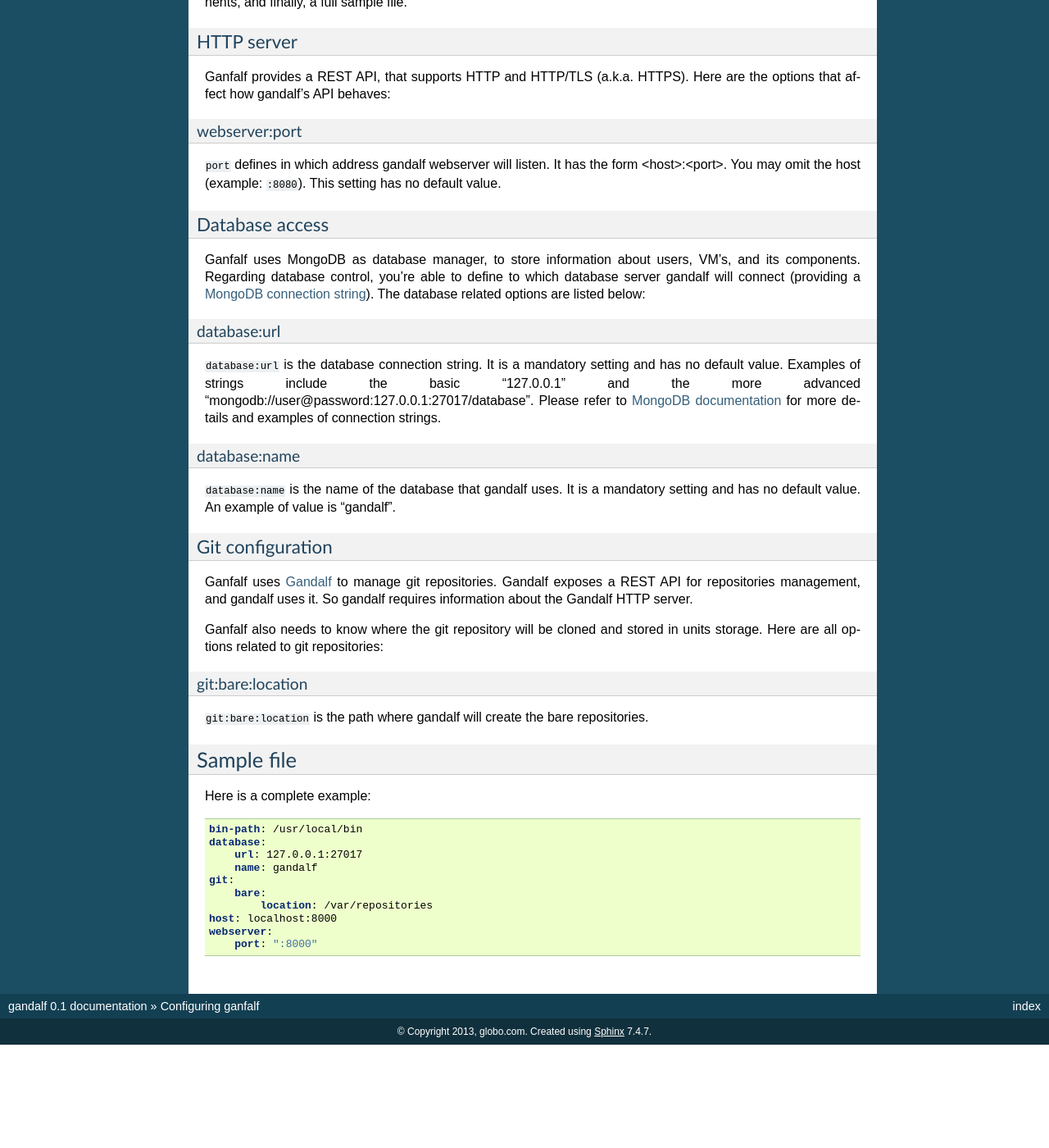
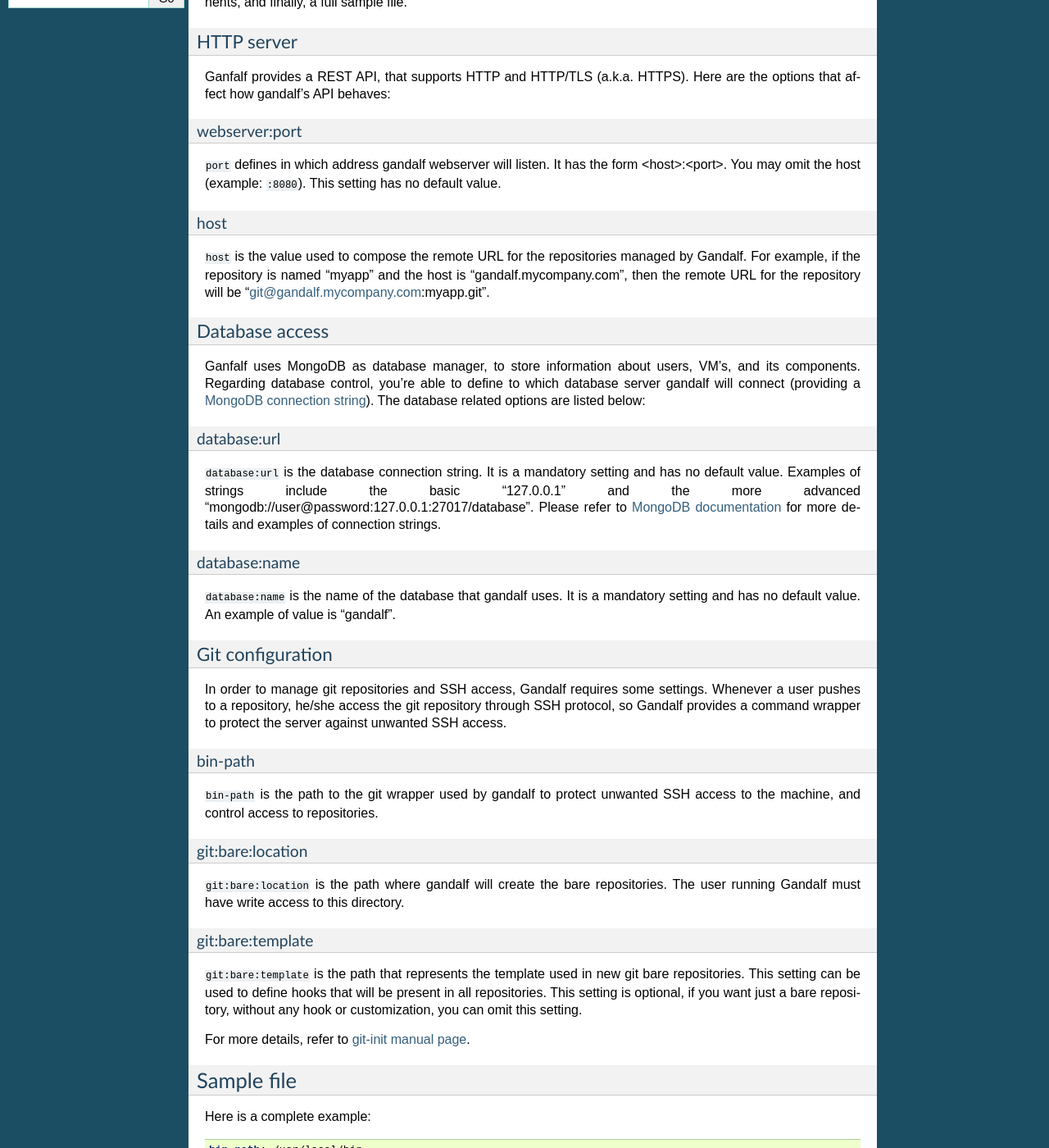
Before and after one commit to tsuru/gandalf, a Sphinx documentation site: the page built from docs/source/config.rst, in a window 1280 px wide and 1400 px high, scrolled down 433 px. Shown: the whole window at 82% size. Built offline with Sphinx 7.4.7, drawn with Linux system fonts in a browser that asks for light colours; before the commit the page ends 1707 px from its top, so only the background shows below that; some of the changed text lies outside the part shown.

Commit message:
docs/config: finish page
Closes #63.

```diff
--- a/docs/source/config.rst
+++ b/docs/source/config.rst
@@ -39,6 +39,14 @@
 form <host>:<port>. You may omit the host (example: ``:8080``). This setting
 has no default value.
 
+host
+++++
+
+``host`` is the value used to compose the remote URL for the repositories
+managed by Gandalf. For example, if the repository is named "myapp" and the
+host is "gandalf.mycompany.com", then the remote URL for the repository will be
+"git@gandalf.mycompany.com:myapp.git".
+
 Database access
 ---------------
 
@@ -67,17 +75,34 @@
 Git configuration
 -----------------
 
-Ganfalf uses `Gandalf <https://github.com/globocom/gandalf>`_ to manage git
-repositories. Gandalf exposes a REST API for repositories management, and gandalf
-uses it. So gandalf requires information about the Gandalf HTTP server.
+In order to manage git repositories and SSH access, Gandalf requires some
+settings. Whenever a user pushes to a repository, he/she access the git
+repository through SSH protocol, so Gandalf provides a command wrapper to
+protect the server against unwanted SSH access.
 
-Ganfalf also needs to know where the git repository will be cloned and stored in
-units storage. Here are all options related to git repositories:
+bin-path
+++++++++
+
+``bin-path`` is the path to the git wrapper used by gandalf to protect unwanted
+SSH access to the machine, and control access to repositories.
 
 git:bare:location
 +++++++++++++++++
 
-``git:bare:location`` is the path where gandalf will create the bare repositories.
+``git:bare:location`` is the path where gandalf will create the bare
+repositories. The user running Gandalf must have write access to this
+directory.
+
+git:bare:template
++++++++++++++++++
+
+``git:bare:template`` is the path that represents the template used in new git
+bare repositories. This setting can be used to define hooks that will be
+present in all repositories. This setting is optional, if you want just a bare
+repository, without any hook or customization, you can omit this setting.
+
+For more details, refer to `git-init manual page
+<http://git-scm.com/docs/git-init>`_.
 
 Sample file
 ===========
@@ -95,6 +120,7 @@
     git:
         bare:
             location: /var/repositories
+            template: /home/git/bare-template
     host: localhost:8000
     webserver:
         port: ":8000"
```
Also changed, not shown: 1 other file.
